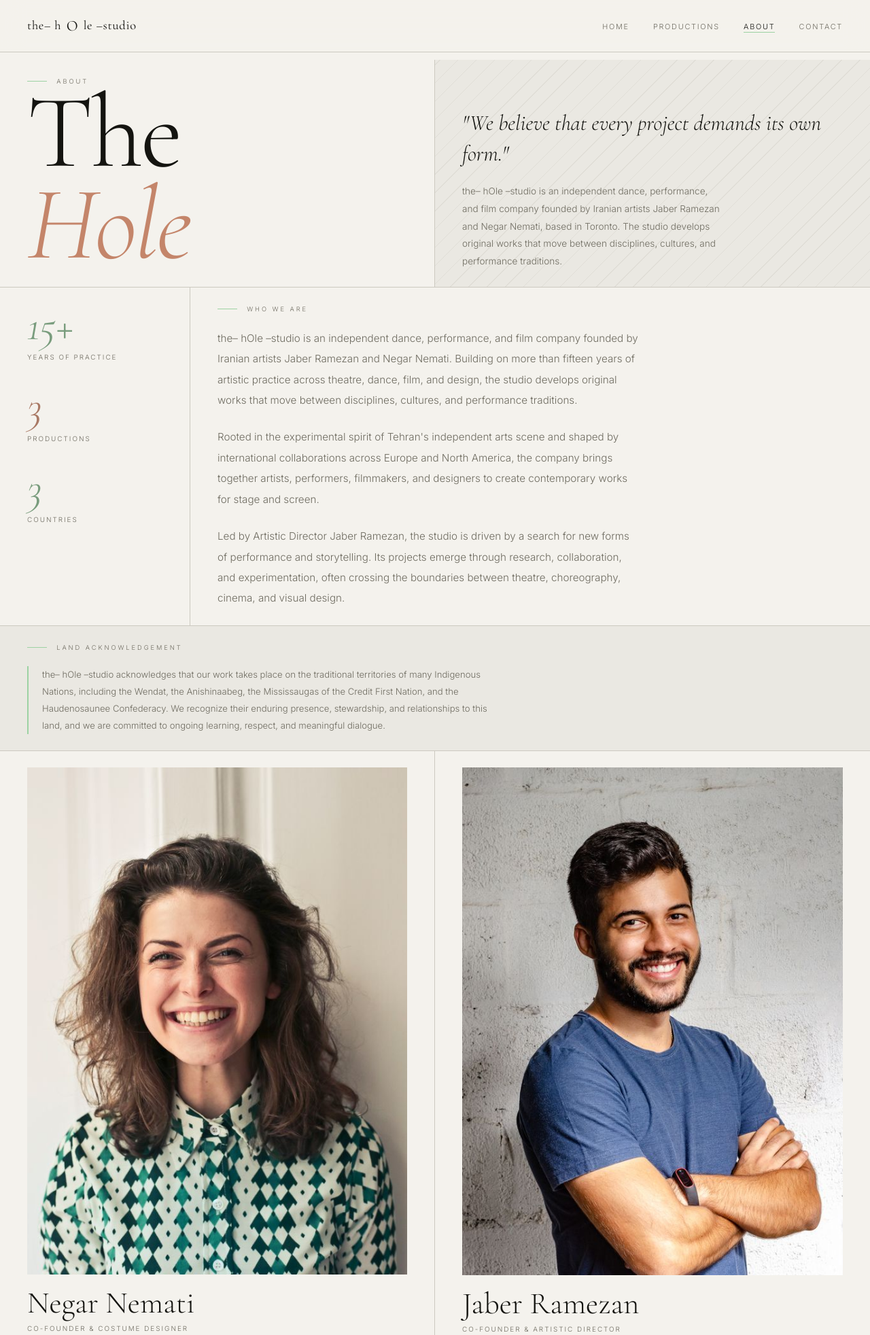
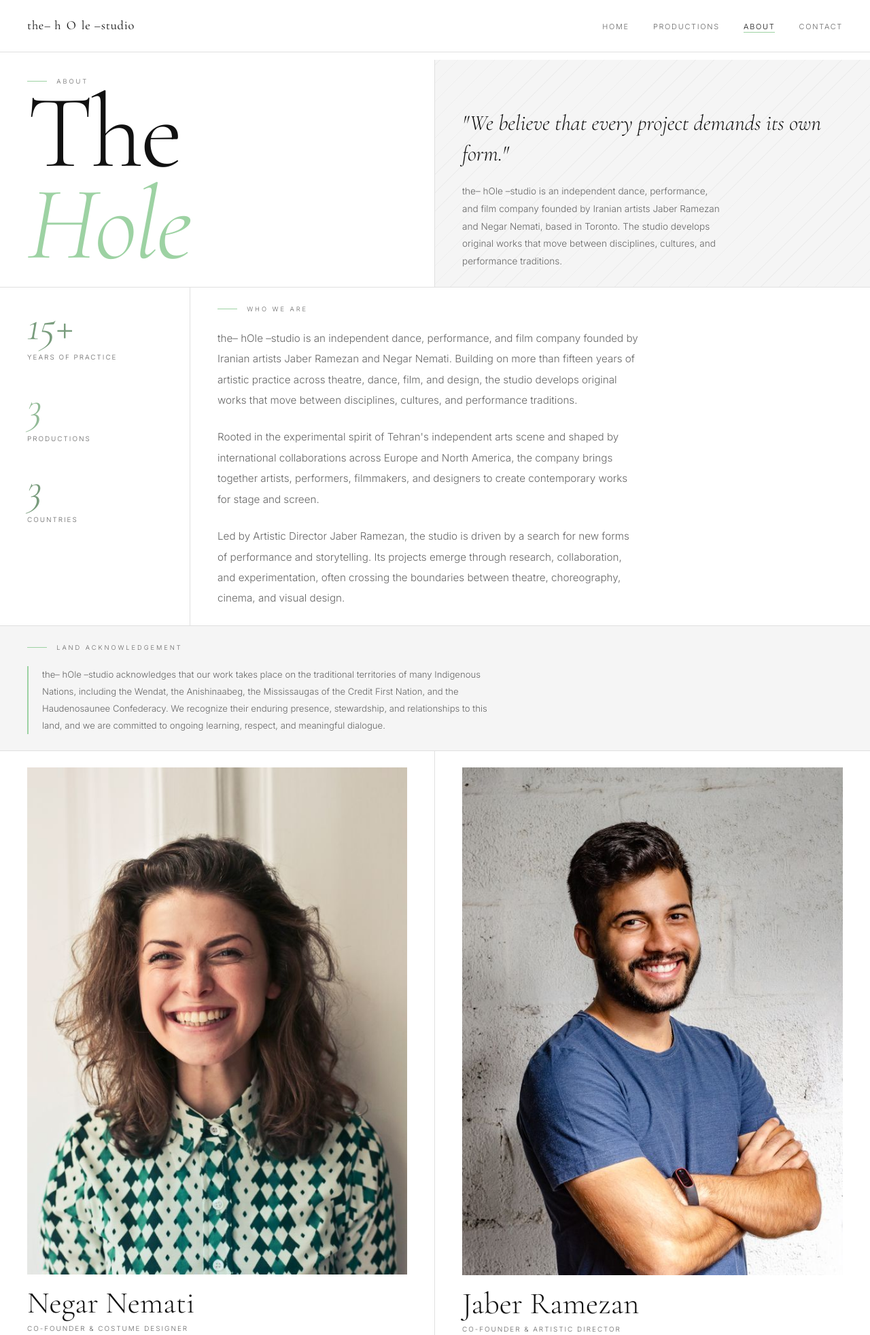
Before and after one commit to giftorium/theholestudio, a Django app: page /about/ in a window 1280 px wide. Shown: the top 1964 px of the page at 68% size. Run offline with Django 5.2, Linux system fonts and the light colour scheme; data comes from the database, SQL or seed files in the repository; data that the repository does not hold is empty.

Commit message:
Switch to white bg, 3-color palette, and normal O in hero
- Background changed from cream to white (#ffffff)
- Removed terracotta (--accent2) entirely; all usages replaced with green (--accent)
- Updated --surface, --border, --text, --muted, --ink to match white-based palette
- Fixed all hardcoded rgba(244,242,237,...) to rgba(255,255,255,...) across all templates
- Removed big O font-size scaling in hero and nav; O is now natural capital

Co-Authored-By: Claude Sonnet 4.6 <noreply@anthropic.com>

```diff
--- a/templates/base.html
+++ b/templates/base.html
@@ -10,16 +10,14 @@
     *, *::before, *::after { box-sizing: border-box; margin: 0; padding: 0; }
 
     :root {
-      --bg: #f4f2ed;
-      --surface: #eae8e2;
-      --border: #ccc9c0;
-      --text: #141410;
-      --muted: #6e6b60;
-      --ink: #1a1a14;
+      --bg: #ffffff;
+      --surface: #f5f5f5;
+      --border: #e0e0e0;
+      --text: #111111;
+      --muted: #666666;
+      --ink: #111111;
       --accent: #9DD2A3;
       --accent-dim: rgba(157,210,163,0.18);
-      --accent2: #C4856A;
-      --accent2-dim: rgba(196,133,106,0.15);
       --display: 'Cormorant Garamond', serif;
       --body: 'Inter', sans-serif;
     }
@@ -40,7 +38,7 @@
       position: fixed; top: 0; left: 0; right: 0; z-index: 100;
       display: flex; justify-content: space-between; align-items: center;
       padding: 1.4rem 2.5rem;
-      background: rgba(244,242,237,0.95);
+      background: rgba(255,255,255,0.95);
       backdrop-filter: blur(16px);
       border-bottom: 1px solid var(--border);
     }
@@ -50,7 +48,7 @@
       text-decoration: none; color: var(--text);
       display: flex; align-items: center; gap: 0.4em;
     }
-    .nav-logo .o { font-size: 1.2em; line-height: 1; display: inline-block; }
+    .nav-logo .o { }
     .nav-logo img { height: 64px; width: auto; display: block; mix-blend-mode: multiply; }
     .nav-links { display: flex; gap: 2.2rem; list-style: none; align-items: center; }
     .nav-links a {
@@ -80,7 +78,7 @@
 
     .btn-inv {
       display: inline-block; padding: 0.9rem 3rem;
-      border: 1px solid rgba(244,242,237,0.4); background: transparent;
+      border: 1px solid rgba(255,255,255,0.4); background: transparent;
       color: var(--bg); font-family: var(--body); font-size: 0.65rem;
       letter-spacing: 0.22em; text-transform: uppercase;
       cursor: pointer; text-decoration: none;
@@ -100,7 +98,7 @@
 
     /* ── FOOTER ── */
     footer {
-      background: var(--ink); color: rgba(244,242,237,0.5);
+      background: var(--ink); color: rgba(255,255,255,0.5);
       padding: 3rem 2.5rem;
       display: grid; grid-template-columns: 1fr auto 1fr;
       align-items: center;
@@ -108,7 +106,7 @@
     }
     .footer-logo {
       font-family: var(--display); font-size: 1.1rem; font-weight: 300;
-      color: rgba(244,242,237,0.9); letter-spacing: 0.04em;
+      color: rgba(255,255,255,0.9); letter-spacing: 0.04em;
     }
     .footer-center { text-align: center; }
     .footer-right { text-align: right; }
@@ -131,7 +129,7 @@
     .lightbox img { max-width: 92vw; max-height: 92vh; object-fit: contain; }
     .lightbox-close {
       position: absolute; top: 1.5rem; right: 2rem;
-      color: rgba(244,242,237,0.4); font-size: 1.8rem; background: none; border: none;
+      color: rgba(255,255,255,0.4); font-size: 1.8rem; background: none; border: none;
       cursor: pointer; line-height: 1; transition: color 0.2s;
     }
     .lightbox-close:hover { color: var(--bg); }
--- a/templates/core/about.html
+++ b/templates/core/about.html
@@ -22,7 +22,7 @@
     font-weight: 300; line-height: 0.88; letter-spacing: -0.02em;
     margin-top: auto;
   }
-  .about-title em { font-style: italic; color: var(--accent2); display: block; }
+  .about-title em { font-style: italic; color: var(--accent); display: block; }
   .about-header-right {
     padding: 1.5rem 2.5rem;
     display: flex; flex-direction: column; justify-content: flex-end;
@@ -66,7 +66,7 @@
     filter: saturate(0.9) brightness(0.75);
   }
   .about-story-sidebar .sidebar-stat:nth-child(2) .sidebar-stat-num {
-    color: var(--accent2); filter: saturate(0.85) brightness(0.9);
+    color: var(--accent); filter: saturate(0.85) brightness(0.9);
   }
   .sidebar-stat-label { font-size: 0.62rem; letter-spacing: 0.2em; text-transform: uppercase; color: var(--muted); margin-top: 0.4rem; }
   .about-story-body { padding: 1.5rem 2.5rem; }
@@ -117,7 +117,7 @@
   .founder-link {
     display: inline-block; margin-top: 1rem;
     font-size: 0.62rem; letter-spacing: 0.18em; text-transform: uppercase;
-    color: var(--accent2); text-decoration: none; transition: opacity 0.2s;
+    color: var(--accent); text-decoration: none; transition: opacity 0.2s;
   }
   .founder-link:hover { opacity: 0.7; }
 
@@ -127,13 +127,13 @@
     font-family: var(--display);
     font-size: clamp(2.5rem, 5vw, 5rem);
     font-weight: 300; line-height: 1.05;
-    color: rgba(244,242,237,0.9);
+    color: rgba(255,255,255,0.9);
     margin-bottom: 1.5rem;
   }
-  .values-heading em { font-style: italic; color: var(--accent2); opacity: 0.85; }
+  .values-heading em { font-style: italic; color: var(--accent); opacity: 0.85; }
   .values-grid { display: grid; grid-template-columns: repeat(3, 1fr); gap: 0; }
   .value-item {
-    padding: 1.25rem; border-left: 1px solid rgba(244,242,237,0.1);
+    padding: 1.25rem; border-left: 1px solid rgba(255,255,255,0.1);
   }
   .value-item:first-child { border-left: none; }
   .value-num {
@@ -141,12 +141,12 @@
     font-style: italic; color: var(--accent); opacity: 0.6; line-height: 1;
     margin-bottom: 1.5rem;
   }
-  .value-item:nth-child(2) .value-num { color: var(--accent2); }
+  .value-item:nth-child(2) .value-num { color: var(--accent); }
   .value-label {
     font-size: 0.62rem; letter-spacing: 0.25em; text-transform: uppercase;
-    color: rgba(244,242,237,0.4); margin-bottom: 0.75rem;
+    color: rgba(255,255,255,0.4); margin-bottom: 0.75rem;
   }
-  .value-text { font-size: 0.88rem; color: rgba(244,242,237,0.55); line-height: 1.8; }
+  .value-text { font-size: 0.88rem; color: rgba(255,255,255,0.55); line-height: 1.8; }
 
   /* ── CTA ── */
   .about-cta {
@@ -172,7 +172,7 @@
     .founders-grid { grid-template-columns: 1fr; }
     .founder-card { border-right: none; border-bottom: 1px solid var(--border); padding: 3rem 1.5rem; }
     .values-grid { grid-template-columns: 1fr; }
-    .value-item { border-left: none; border-top: 1px solid rgba(244,242,237,0.1); padding: 2rem 1.5rem; }
+    .value-item { border-left: none; border-top: 1px solid rgba(255,255,255,0.1); padding: 2rem 1.5rem; }
     .value-item:first-child { border-top: none; }
     .about-cta { padding: 4rem 1.5rem; flex-direction: column; align-items: flex-start; }
     .about-values { padding: 4rem 1.5rem; }
```
Also changed, not shown: templates/core/home.html (+8 -8 lines), templates/core/production_detail.html (+4 -4 lines).
